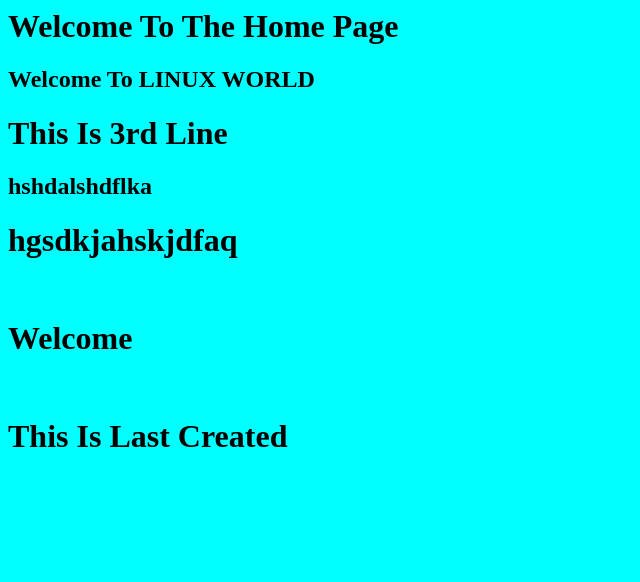
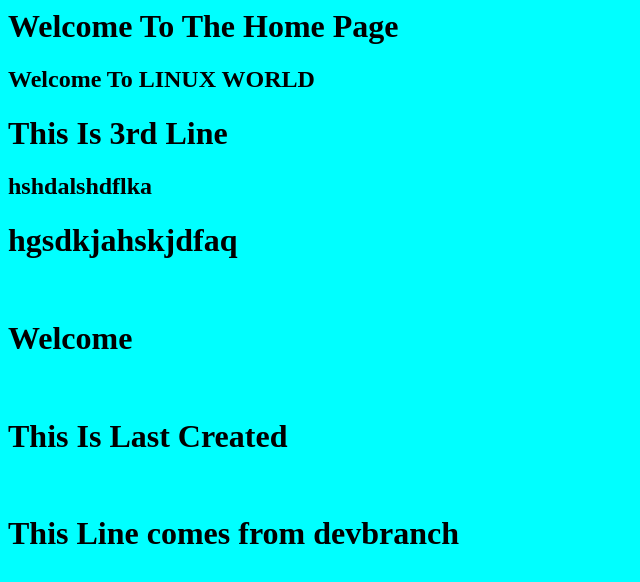
Before and after one commit to git-samir/dockerweb, a plain HTML site: page index.html in a window 1280 px wide. Shown: the whole page, without its empty margins (0-640 px from the left). Drawn offline with Linux system fonts and the light colour scheme.

Commit message:
devbranch commit

```diff
--- a/index.html
+++ b/index.html
@@ -9,3 +9,5 @@
 <h1>Welcome</h1>
 <br>
 <h1> This Is Last Created</h1>
+<br>
+<h1> This Line comes from devbranch </h1>
```
